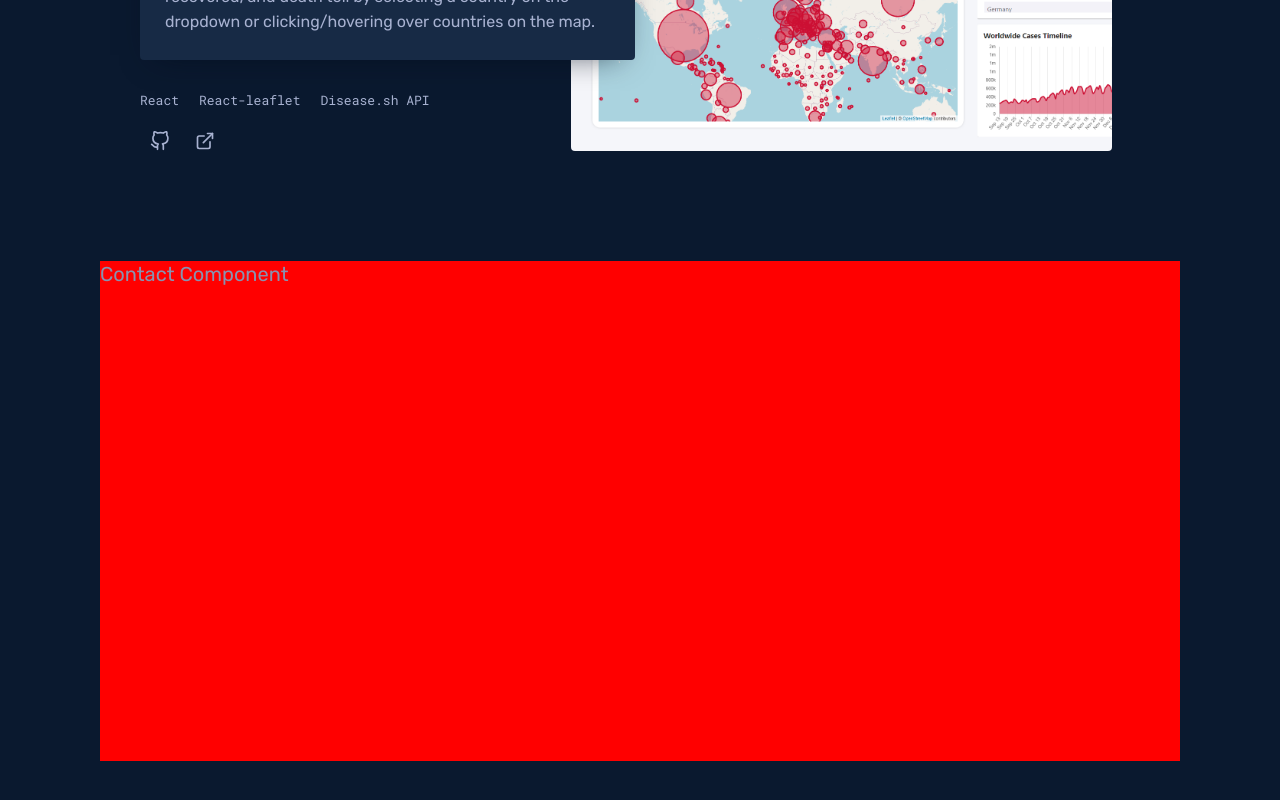
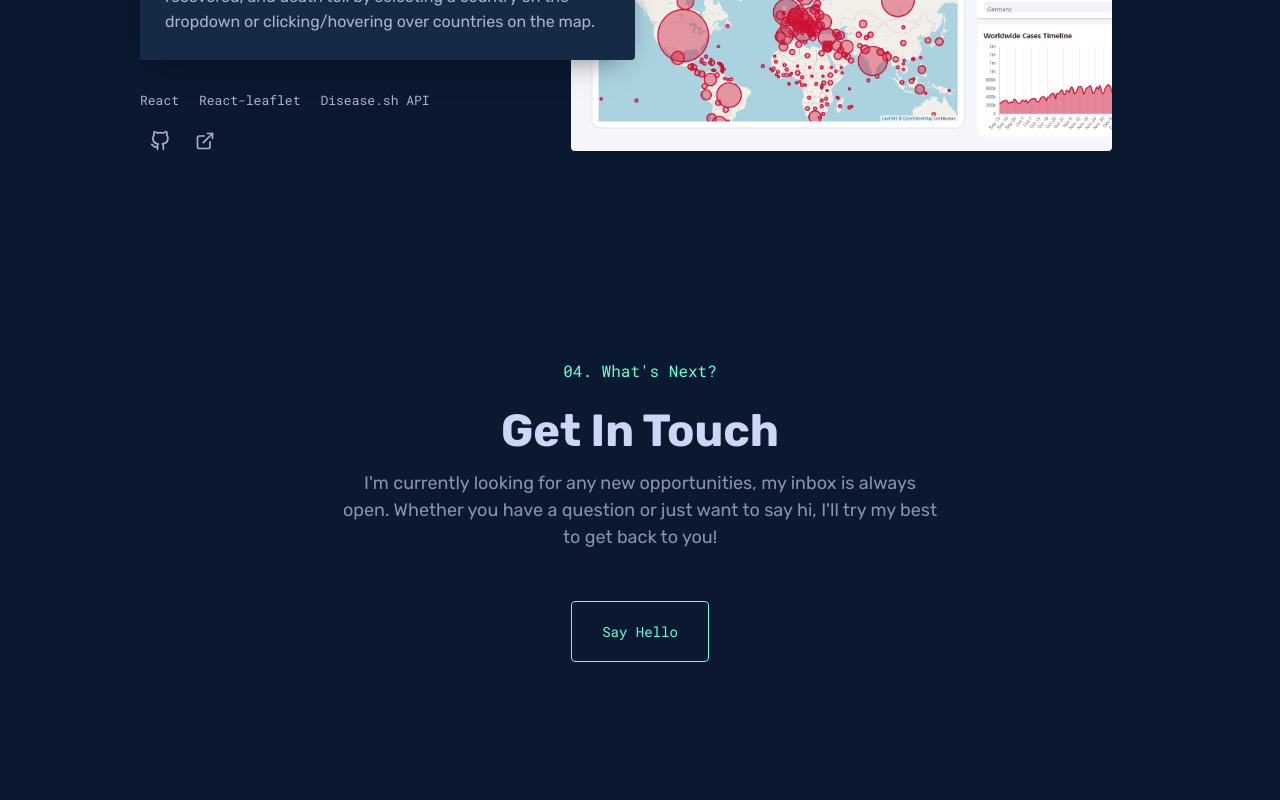
Before and after one commit to vchen92/portfolio-webiste, a React (Create React App) app: page / in a window 1280 px wide. Shown: the part 3224-4024 px from the top of the page. Before the commit the page ends 3985 px from the top, so only its background shows below. Built offline with nearby package versions, Linux system fonts and the light colour scheme.

Commit message:
contact section completed

```diff
--- a/src/components/ProjectCard/ProjectCard.js
+++ b/src/components/ProjectCard/ProjectCard.js
@@ -7,14 +7,18 @@ function ProjectCard({
 	description,
 	technologies,
 	externalUrl,
-  githubUrl,
-  screenshotPath,
+	githubUrl,
+	screenshotPath,
 }) {
 	return (
 		<div className="projectCard">
 			<div className="projectCard__image-container">
 				<a href={externalUrl} target="_blank" rel="noreferrer">
-					<img className="projectCard__image" src={screenshotPath} />
+					<img
+						className="projectCard__image"
+						src={screenshotPath}
+						alt=""
+					/>
 				</a>
 			</div>
 
--- a/src/sections/Contact/Contact.css
+++ b/src/sections/Contact/Contact.css
@@ -1,4 +1,30 @@
+@import '../../shared.css';
+
 .contact {
-	height: 500px;
-	background-color: red;
+	display: flex;
+	flex-direction: column;
+	align-items: center;
+	margin: 0px auto 100px;
+	max-width: 600px;
 }
+
+.contact__heading {
+	color: var(--green);
+	font-family: var(--font-mono);
+	font-size: var(--fz-md);
+	margin-bottom: 20px;
+}
+
+.contact__title {
+	color: var(--lightest-slate);
+	font-size: clamp(30px, 5vw, 45px);
+	font-weight: 600;
+	margin-bottom: 10px;
+}
+
+.contact__text {
+	font-size: var(--fz-lg);
+	text-align: center;
+	line-height: 1.5;
+	margin-bottom: 50px;
+}
--- a/src/sections/Contact/Contact.js
+++ b/src/sections/Contact/Contact.js
@@ -1,13 +1,28 @@
 import React from 'react';
+import CustomButton from './../../components/UI/CustomButton/CustomButton';
+import './Contact.css';
 
-import './Contact.css'
+const email = 'vince.chen92@gmail.com';
 
 function Contact() {
-  return (
-    <div className="contact">
-      Contact Component
-    </div>
-  )
+	const onClick = () => {
+		window.location.href = `mailto:${email}`;
+	};
+
+	return (
+		<div className="contact section">
+			<div className="contact__heading">04. What's Next?</div>
+			<div className="contact__title">Get In Touch</div>
+			<div className="contact__text">
+				I'm currently looking for any new opportunities, my inbox is
+				always open. Whether you have a question or just want to say hi,
+				I'll try my best to get back to you!
+			</div>
+			<CustomButton onClick={onClick} large>
+				Say Hello
+			</CustomButton>
+		</div>
+	);
 }
 
-export default Contact
+export default Contact;
```
